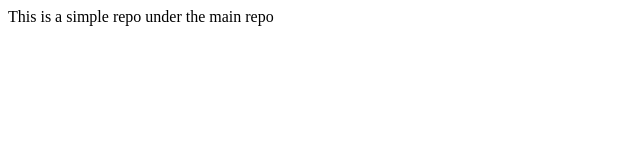
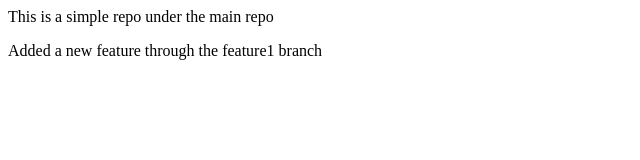
Before and after one commit to bachuprasadaaareddy/local_repo, a plain HTML site: page index.html in a window 1280 px wide. Shown: the whole page, without its empty margins (0-640 px from the left). Drawn offline with Linux system fonts and the light colour scheme.

Commit message:
committed

```diff
--- a/index.html
+++ b/index.html
@@ -1 +1,2 @@
 <head>This is a simple repo under the main repo </head>
+<p> Added a new feature through the feature1 branch </p>
```
